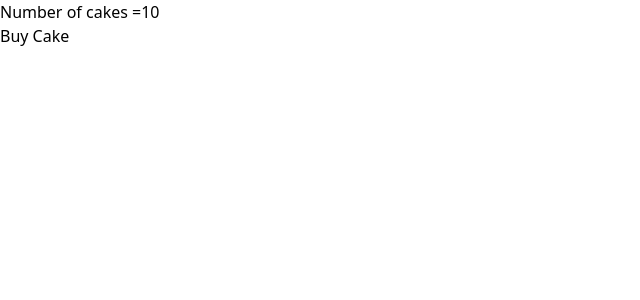
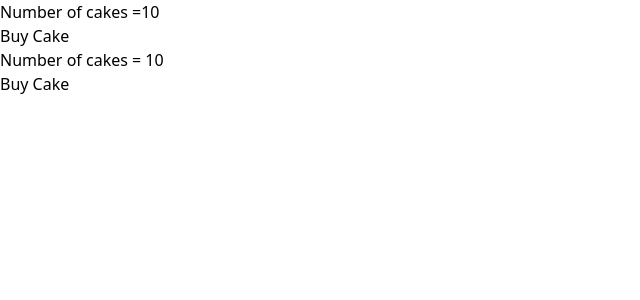
Before and after one commit to kluivstar/Redux, a React (Create React App) app: page / in a window 1280 px wide. Shown: the top 300 px of the page, without its empty margins (0-640 px from the left). Built offline with nearby package versions, Linux system fonts and the light colour scheme.

Commit message:
Used the useSelector hook to retrieve specific part of Redux state

```diff
--- a/src/App.js
+++ b/src/App.js
@@ -1,13 +1,16 @@
 import  CakeContainer from './components/CakeContainer'
 import store from './redux/store'
 import {Provider} from 'react-redux'
-
+import HookCakeContainer from './components/HooksCakeContainer'
 
 export const App = () => {
   return (
     <div>
       <Provider store={store}>
-        <CakeContainer/>
+        <div>
+          <CakeContainer/>
+          <HookCakeContainer/>
+        </div>
       </Provider>
     </div>
   )
--- a/src/components/HooksCakeContainer.js
+++ b/src/components/HooksCakeContainer.js
@@ -0,0 +1,13 @@
+import { useSelector } from "react-redux";
+
+const HooksCakeContainer = () => {
+    const numOfCakes = useSelector(state => state.numOfCakes)
+    return (
+      <div>
+          <h2 class=""> Number of cakes = {numOfCakes}</h2>
+          <button type="" class="">Buy Cake</button>
+      </div>
+    )
+}
+
+export default HooksCakeContainer
```
